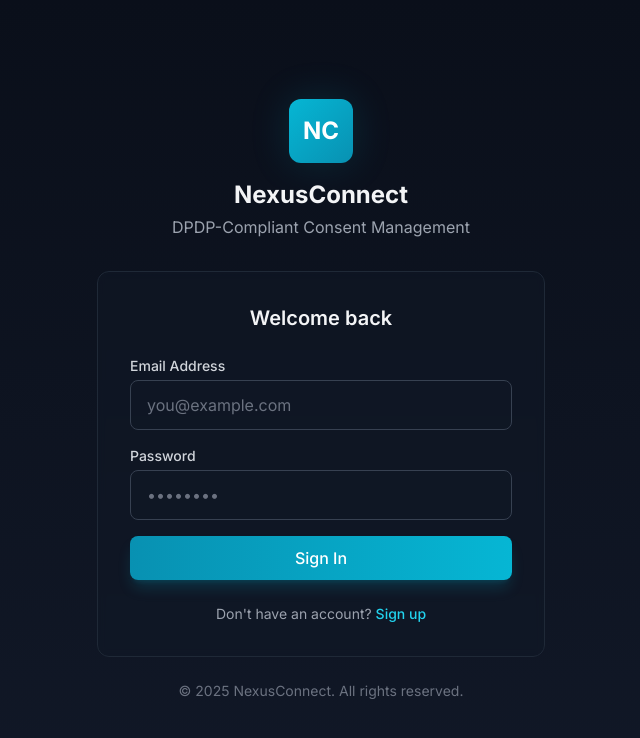
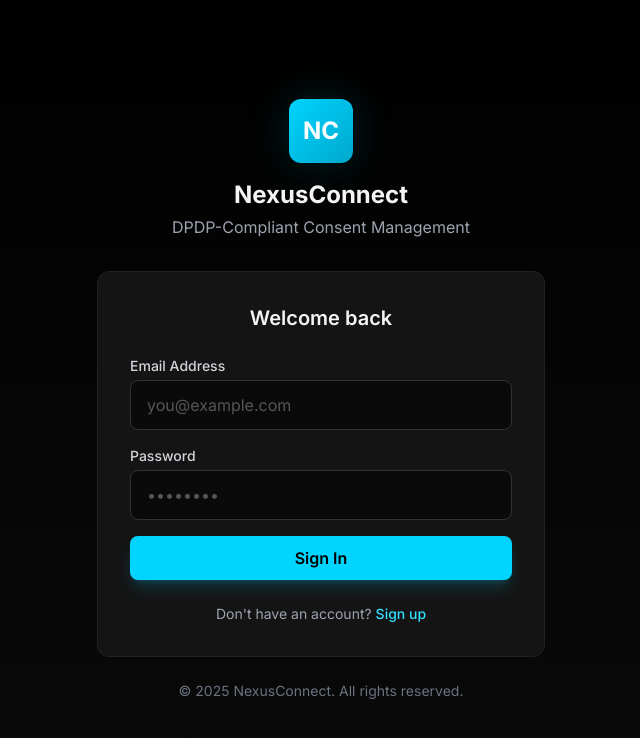
Before and after one commit to Shukl-amber/HackRBU_NexusLock_HackNagpur, a Next.js app in the folder client/: page /auth in a window 1280 px wide. Shown: the top 738 px of the page, without its empty margins (319-959 px from the left). Built offline with nearby package versions, Linux system fonts and the light colour scheme.

Commit message:
fix(ui): update to pure dark black theme without blue tint

```diff
--- a/client/app/globals.css
+++ b/client/app/globals.css
@@ -3,29 +3,31 @@
 @tailwind utilities;
 
 :root {
-  /* Dark theme colors */
-  --bg-primary: #0a0f1a;
-  --bg-secondary: #111827;
-  --bg-tertiary: #1f2937;
-  --bg-elevated: #374151;
+  /* Pure dark black theme - no blue tint */
+  --bg-primary: #000000;
+  --bg-secondary: #0a0a0a;
+  --bg-tertiary: #111111;
+  --bg-elevated: #1a1a1a;
+  --bg-card: #141414;
 
-  --text-primary: #f9fafb;
-  --text-secondary: #9ca3af;
-  --text-muted: #6b7280;
+  --text-primary: #ffffff;
+  --text-secondary: #a0a0a0;
+  --text-muted: #666666;
 
-  --accent-primary: #06b6d4;
-  --accent-secondary: #0891b2;
-  --accent-glow: rgba(6, 182, 212, 0.15);
+  --accent-primary: #00d4ff;
+  --accent-secondary: #00a8cc;
+  --accent-glow: rgba(0, 212, 255, 0.15);
 
-  --success: #10b981;
-  --success-bg: rgba(16, 185, 129, 0.1);
-  --warning: #f59e0b;
-  --warning-bg: rgba(245, 158, 11, 0.1);
-  --danger: #f43f5e;
-  --danger-bg: rgba(244, 63, 94, 0.1);
+  --success: #00ff88;
+  --success-bg: rgba(0, 255, 136, 0.1);
+  --warning: #ffaa00;
+  --warning-bg: rgba(255, 170, 0, 0.1);
+  --danger: #ff4444;
+  --danger-bg: rgba(255, 68, 68, 0.1);
 
-  --border-default: #374151;
-  --border-subtle: #1f2937;
+  --border-default: #222222;
+  --border-subtle: #1a1a1a;
+  --border-hover: #333333;
 }
 
 * {
@@ -43,7 +45,7 @@ body {
   font-feature-settings: "rlig" 1, "calt" 1;
 }
 
-/* Custom scrollbar */
+/* Custom scrollbar - neutral dark */
 ::-webkit-scrollbar {
   width: 8px;
   height: 8px;
@@ -59,43 +61,43 @@ body {
 }
 
 ::-webkit-scrollbar-thumb:hover {
-  background: #4b5563;
+  background: #2a2a2a;
 }
 
 /* Focus ring styles */
 .focus-ring {
-  @apply focus:outline-none focus:ring-2 focus:ring-cyan-500 focus:ring-offset-2 focus:ring-offset-gray-900;
+  @apply focus:outline-none focus:ring-2 focus:ring-[#00d4ff] focus:ring-offset-2 focus:ring-offset-black;
 }
 
-/* Card component */
+/* Card component - pure black */
 .card {
-  @apply bg-gray-900/50 backdrop-blur-sm border border-gray-800 rounded-xl;
+  @apply bg-[#141414] backdrop-blur-sm border border-[#222222] rounded-xl;
 }
 
 .card-hover {
-  @apply card hover:border-gray-700 hover:bg-gray-900/70 transition-all duration-200;
+  @apply card hover:border-[#333333] hover:bg-[#1a1a1a] transition-all duration-200;
 }
 
 /* Button variants */
 .btn-primary {
-  @apply px-4 py-2.5 bg-gradient-to-r from-cyan-600 to-cyan-500 hover:from-cyan-500 hover:to-cyan-400 text-white font-medium rounded-lg transition-all duration-200 shadow-lg shadow-cyan-500/20 hover:shadow-cyan-500/30;
+  @apply px-4 py-2.5 bg-[#00d4ff] hover:bg-[#00e5ff] text-black font-semibold rounded-lg transition-all duration-200 shadow-lg shadow-[#00d4ff]/20 hover:shadow-[#00d4ff]/30;
 }
 
 .btn-secondary {
-  @apply px-4 py-2.5 bg-gray-800 hover:bg-gray-700 text-gray-100 font-medium rounded-lg border border-gray-700 hover:border-gray-600 transition-all duration-200;
+  @apply px-4 py-2.5 bg-[#1a1a1a] hover:bg-[#222222] text-white font-medium rounded-lg border border-[#333333] hover:border-[#444444] transition-all duration-200;
 }
 
 .btn-danger {
-  @apply px-4 py-2.5 bg-rose-600/10 hover:bg-rose-600/20 text-rose-400 font-medium rounded-lg border border-rose-500/30 hover:border-rose-500/50 transition-all duration-200;
+  @apply px-4 py-2.5 bg-[#ff4444]/10 hover:bg-[#ff4444]/20 text-[#ff4444] font-medium rounded-lg border border-[#ff4444]/30 hover:border-[#ff4444]/50 transition-all duration-200;
 }
 
 .btn-ghost {
-  @apply px-4 py-2.5 text-gray-400 hover:text-gray-200 hover:bg-gray-800/50 font-medium rounded-lg transition-all duration-200;
+  @apply px-4 py-2.5 text-[#666666] hover:text-white hover:bg-[#1a1a1a] font-medium rounded-lg transition-all duration-200;
 }
 
-/* Input styles */
+/* Input styles - pure black */
 .input-dark {
-  @apply w-full px-4 py-3 bg-gray-900/50 border border-gray-700 rounded-lg text-gray-100 placeholder:text-gray-500 focus:outline-none focus:ring-2 focus:ring-cyan-500/50 focus:border-cyan-500 transition-all duration-200;
+  @apply w-full px-4 py-3 bg-[#0a0a0a] border border-[#333333] rounded-lg text-white placeholder:text-[#555555] focus:outline-none focus:ring-2 focus:ring-[#00d4ff]/50 focus:border-[#00d4ff] transition-all duration-200;
 }
 
 /* Status badges */
@@ -104,28 +106,28 @@ body {
 }
 
 .badge-success {
-  @apply badge bg-emerald-500/10 text-emerald-400 border border-emerald-500/30;
+  @apply badge bg-[#00ff88]/10 text-[#00ff88] border border-[#00ff88]/30;
 }
 
 .badge-warning {
-  @apply badge bg-amber-500/10 text-amber-400 border border-amber-500/30;
+  @apply badge bg-[#ffaa00]/10 text-[#ffaa00] border border-[#ffaa00]/30;
 }
 
 .badge-danger {
-  @apply badge bg-rose-500/10 text-rose-400 border border-rose-500/30;
+  @apply badge bg-[#ff4444]/10 text-[#ff4444] border border-[#ff4444]/30;
 }
 
 .badge-info {
-  @apply badge bg-cyan-500/10 text-cyan-400 border border-cyan-500/30;
+  @apply badge bg-[#00d4ff]/10 text-[#00d4ff] border border-[#00d4ff]/30;
 }
 
 /* Glow effects */
 .glow-cyan {
-  box-shadow: 0 0 40px rgba(6, 182, 212, 0.15);
+  box-shadow: 0 0 40px rgba(0, 212, 255, 0.15);
 }
 
 .glow-emerald {
-  box-shadow: 0 0 40px rgba(16, 185, 129, 0.15);
+  box-shadow: 0 0 40px rgba(0, 255, 136, 0.15);
 }
 
 /* Animation utilities */
@@ -147,10 +149,10 @@ body {
 
 @keyframes pulse-glow {
   0%, 100% {
-    box-shadow: 0 0 20px rgba(6, 182, 212, 0.2);
+    box-shadow: 0 0 20px rgba(0, 212, 255, 0.2);
   }
   50% {
-    box-shadow: 0 0 40px rgba(6, 182, 212, 0.4);
+    box-shadow: 0 0 40px rgba(0, 212, 255, 0.4);
   }
 }
 
@@ -172,26 +174,31 @@ body {
 }
 
 .table-dark thead {
-  @apply bg-gray-900/50;
+  @apply bg-[#0a0a0a];
 }
 
 .table-dark th {
-  @apply px-6 py-3 text-left text-xs font-semibold text-gray-400 uppercase tracking-wider;
+  @apply px-6 py-3 text-left text-xs font-semibold text-[#666666] uppercase tracking-wider;
 }
 
 .table-dark td {
-  @apply px-6 py-4 text-sm text-gray-300;
+  @apply px-6 py-4 text-sm text-[#a0a0a0];
 }
 
 .table-dark tbody tr {
-  @apply border-t border-gray-800 hover:bg-gray-800/30 transition-colors;
+  @apply border-t border-[#222222] hover:bg-[#1a1a1a]/50 transition-colors;
 }
 
 /* Sidebar navigation */
 .nav-item {
-  @apply flex items-center gap-3 px-4 py-2.5 text-gray-400 hover:text-gray-100 hover:bg-gray-800/50 rounded-lg transition-all duration-200;
+  @apply flex items-center gap-3 px-4 py-2.5 text-[#666666] hover:text-white hover:bg-[#1a1a1a] rounded-lg transition-all duration-200;
 }
 
 .nav-item-active {
-  @apply nav-item text-cyan-400 bg-cyan-500/10 hover:text-cyan-300;
+  @apply nav-item text-[#00d4ff] bg-[#00d4ff]/10 hover:text-[#00e5ff];
 }
+
+/* Gradient background - pure black */
+.bg-gradient-dark {
+  background: linear-gradient(180deg, #000000 0%, #0a0a0a 100%);
+}
--- a/client/tailwind.config.ts
+++ b/client/tailwind.config.ts
@@ -9,31 +9,33 @@ const config: Config = {
   theme: {
     extend: {
       colors: {
-        // Dark theme backgrounds
+        // Pure dark black theme
         dark: {
-          900: "#0a0f1a",
-          800: "#111827",
-          700: "#1f2937",
-          600: "#374151",
-          500: "#4b5563",
+          900: "#000000",
+          800: "#0a0a0a",
+          700: "#111111",
+          600: "#1a1a1a",
+          500: "#222222",
+          400: "#333333",
         },
         // Accent colors
         cyan: {
-          50: "#ecfeff",
-          100: "#cffafe",
-          200: "#a5f3fc",
-          300: "#67e8f9",
-          400: "#22d3ee",
-          500: "#06b6d4",
-          600: "#0891b2",
-          700: "#0e7490",
-          800: "#155e75",
-          900: "#164e63",
+          DEFAULT: "#00d4ff",
+          50: "#e6fbff",
+          100: "#ccf7ff",
+          200: "#99efff",
+          300: "#66e7ff",
+          400: "#33dfff",
+          500: "#00d4ff",
+          600: "#00a8cc",
+          700: "#007a99",
+          800: "#005166",
+          900: "#002933",
         },
         // Semantic colors
-        success: "#10b981",
-        warning: "#f59e0b",
-        danger: "#f43f5e",
+        success: "#00ff88",
+        warning: "#ffaa00",
+        danger: "#ff4444",
       },
       fontFamily: {
         sans: ["Inter", "system-ui", "-apple-system", "sans-serif"],
@@ -41,13 +43,13 @@ const config: Config = {
       },
       backgroundImage: {
         "gradient-radial": "radial-gradient(var(--tw-gradient-stops))",
-        "gradient-dark": "linear-gradient(180deg, #0a0f1a 0%, #111827 100%)",
-        "gradient-card": "linear-gradient(135deg, rgba(17, 24, 39, 0.8) 0%, rgba(31, 41, 55, 0.6) 100%)",
+        "gradient-dark": "linear-gradient(180deg, #000000 0%, #0a0a0a 100%)",
+        "gradient-card": "linear-gradient(135deg, rgba(20, 20, 20, 0.9) 0%, rgba(26, 26, 26, 0.8) 100%)",
       },
       boxShadow: {
-        "glow-sm": "0 0 15px rgba(6, 182, 212, 0.15)",
-        "glow-md": "0 0 30px rgba(6, 182, 212, 0.2)",
-        "glow-lg": "0 0 50px rgba(6, 182, 212, 0.25)",
+        "glow-sm": "0 0 15px rgba(0, 212, 255, 0.15)",
+        "glow-md": "0 0 30px rgba(0, 212, 255, 0.2)",
+        "glow-lg": "0 0 50px rgba(0, 212, 255, 0.25)",
         "inner-glow": "inset 0 1px 0 rgba(255, 255, 255, 0.05)",
       },
       keyframes: {
```
